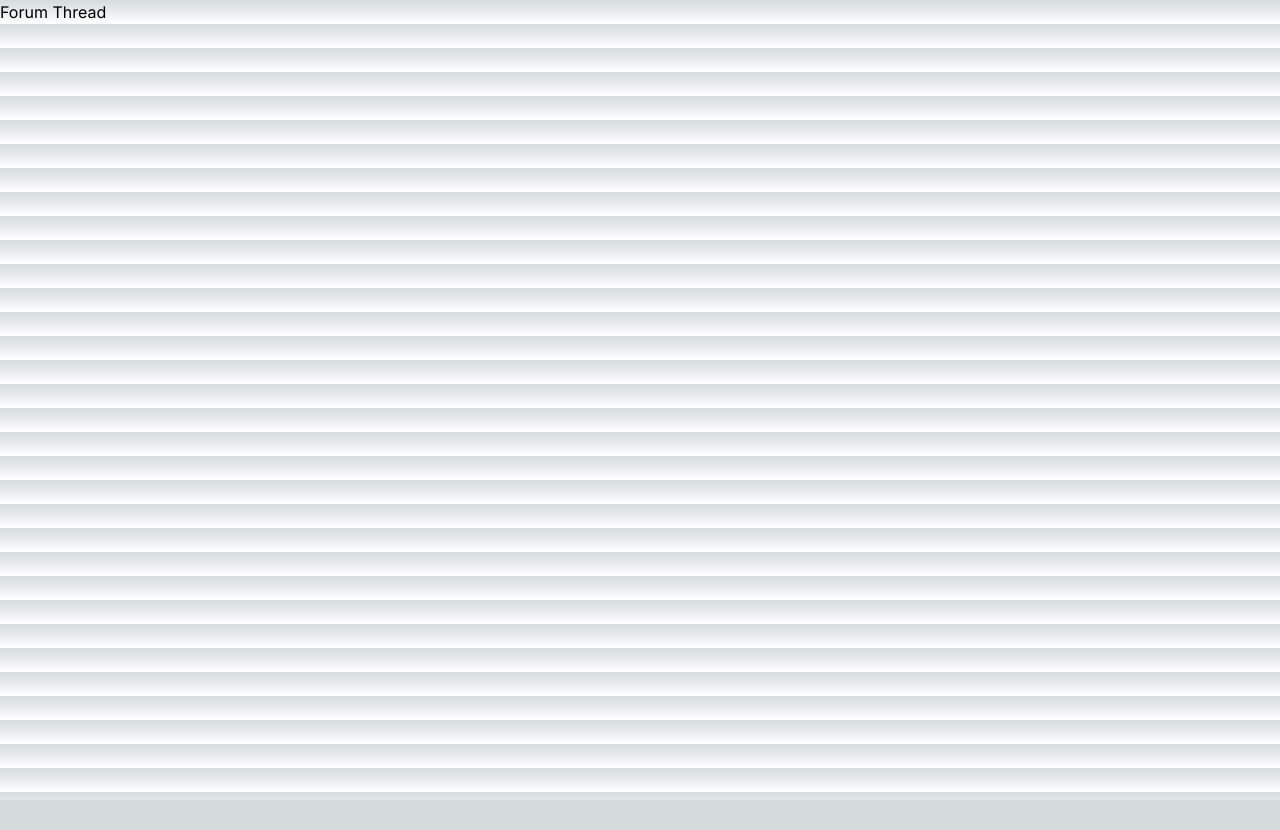
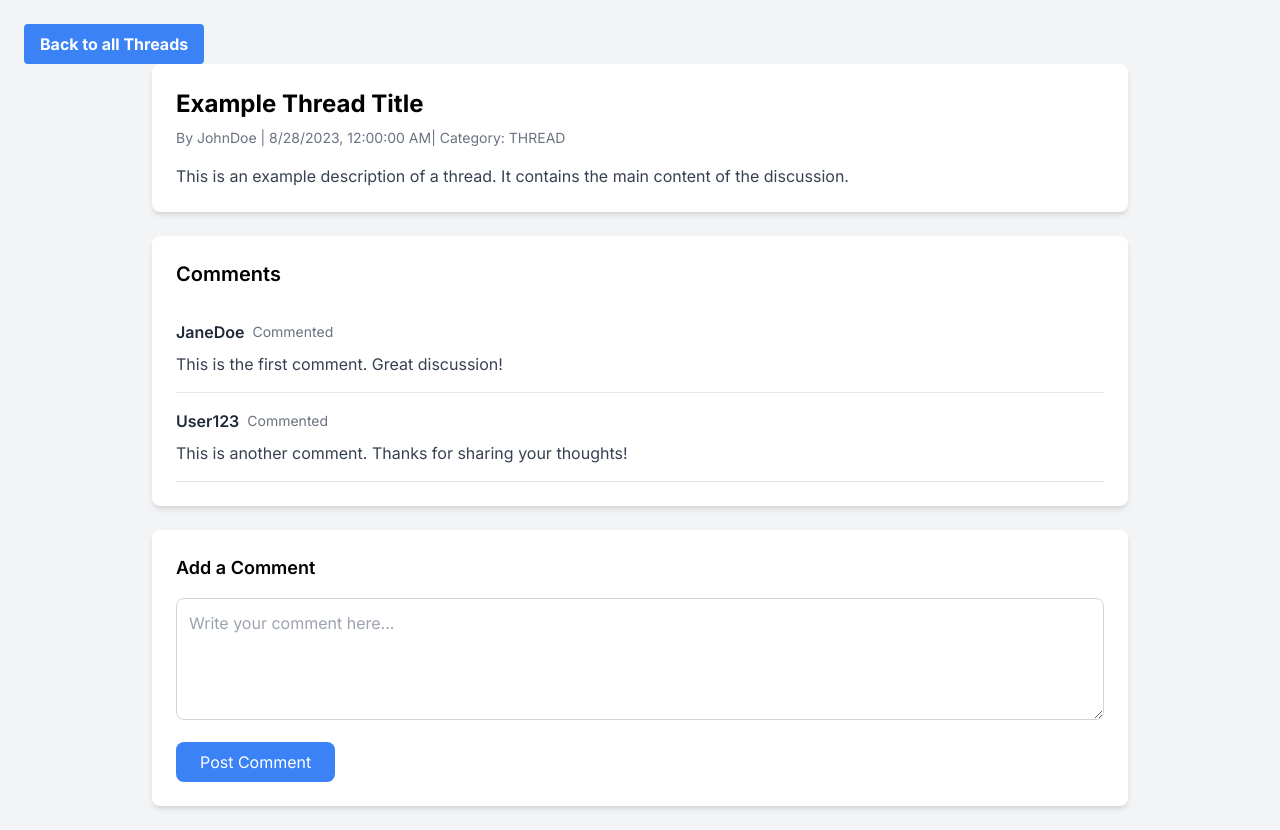
Before and after one commit to jesperekerling/forum-nextjs-firebase, a Next.js app: page /threads in a window 1280 px wide. Before the commit the page ends 800 px from the top, so only its background shows below. Built offline with nearby package versions, Linux system fonts and the light colour scheme.

Commit message:
Add thread detail page and comment functionality

```diff
--- a/src/app/threads/page.tsx
+++ b/src/app/threads/page.tsx
@@ -1,13 +1,149 @@
-import React from 'react'
+"use client";
+import React, { useState } from "react";
+import { useRouter } from "next/navigation";
 
-function page() {
+type ThreadCategory = "THREAD" | "QNA";
+
+type User = {
+  id: number;
+  userName: string;
+  password: string;
+};
+
+type Thread = {
+  id: number;
+  title: string;
+  category: ThreadCategory;
+  creationDate: string;
+  description: string;
+  creator: User;
+};
+
+type Comment = {
+  id: number;
+  threadId: number;
+  content: string;
+  creator: User;
+};
+
+// Rest of your code...
+
+// Dummy Data (Replace with actual data later)
+const dummyThread: Thread = {
+  id: 1,
+  title: "Example Thread Title",
+  category: "THREAD" as const,
+  creationDate: "2023-08-28",
+  description:
+    "This is an example description of a thread. It contains the main content of the discussion.",
+  creator: {
+    id: 1,
+    userName: "JohnDoe",
+    password: "",
+  },
+};
+
+const dummyComments: Comment[] = [
+  {
+    id: 2,
+    threadId: 1,
+    content: "This is the first comment. Great discussion!",
+    creator: {
+      id: 2,
+      userName: "JaneDoe",
+      password: "",
+    },
+  },
+  {
+    id: 3,
+    threadId: 1,
+    content: "This is another comment. Thanks for sharing your thoughts!",
+    creator: {
+      id: 2,
+      userName: "User123",
+      password: "",
+    },
+  },
+];
+
+const ThreadDetailPage: React.FC = () => {
+  const [newComment, setNewComment] = useState<string>("");
+  const router = useRouter();
+
+  // Event handler for adding a comment (dummy function for now)
+  const handleAddComment = () => {
+    if (newComment.trim()) {
+      console.log("New comment added:", newComment);
+      setNewComment(""); // Clear the input after adding a comment
+    }
+  };
+
   return (
-    <div>
-        <h1>Forum Thread</h1>
+    <div className="max-w mx-auto p-6 bg-gray-100 min-h-screen">
+      <button
+        onClick={() => router.push("/")}
+        className="bg-blue-500 hover:bg-blue-700 text-white font-bold py-2 px-4 rounded"
+      >
+        Back to all Threads
+      </button>
+      <div className="mx-32 ">
+        {/* Header */}
+        <div className="bg-white shadow-md rounded-lg p-6 mb-6">
+          <h1 className="text-2xl font-bold mb-2 text-black">
+            {dummyThread.title}
+          </h1>
+          <div className="text-sm text-gray-500 mb-4">
+            <span>By {dummyThread.creator.userName}</span> |{" "}
+            <span>
+              {new Date(dummyThread.creationDate).toLocaleString("en-US")}
+            </span>
+            | <span>Category: {dummyThread.category}</span>
+          </div>
+          <p className="text-gray-700">{dummyThread.description}</p>
+        </div>
 
+        {/* Comments Section */}
+        <div className="bg-white shadow-md rounded-lg p-6 mb-6">
+          <h2 className="text-xl font-semibold mb-4 text-black">Comments</h2>
+          {dummyComments.length > 0 ? (
+            dummyComments.map((comment) => (
+              <div key={comment.id} className="border-b border-gray-200 py-4">
+                <div className="flex items-center mb-2">
+                  <span className="font-semibold text-gray-800">
+                    {comment.creator.userName}
+                  </span>
+                  <span className="ml-2 text-sm text-gray-500">Commented</span>
+                </div>
+                <p className="text-gray-700">{comment.content}</p>
+              </div>
+            ))
+          ) : (
+            <p className="text-gray-500">
+              No comments yet. Be the first to comment!
+            </p>
+          )}
+        </div>
 
+        {/* Add Comment Section */}
+        <div className="bg-white shadow-md rounded-lg p-6">
+          <h3 className="text-lg font-semibold mb-4">Add a Comment</h3>
+          <textarea
+            value={newComment}
+            onChange={(e) => setNewComment(e.target.value)}
+            placeholder="Write your comment here..."
+            className="w-full p-3 border border-gray-300 rounded-lg mb-4 focus:outline-none focus:ring-2 focus:ring-blue-400 text-black"
+            rows={4}
+          />
+          <button
+            onClick={handleAddComment}
+            className="bg-blue-500 text-white px-6 py-2 rounded-lg hover:bg-blue-600 transition-colors duration-200"
+          >
+            Post Comment
+          </button>
+        </div>
+      </div>
     </div>
-  )
-}
+  );
+};
 
-export default page
+export default ThreadDetailPage;
```
Also changed, not shown: 1 other file (tests, documents, lock files or other folders).
